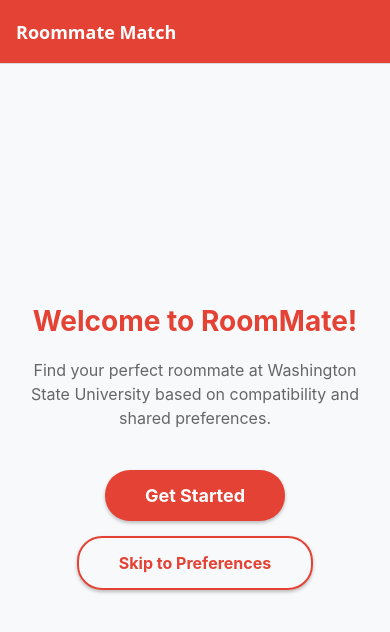
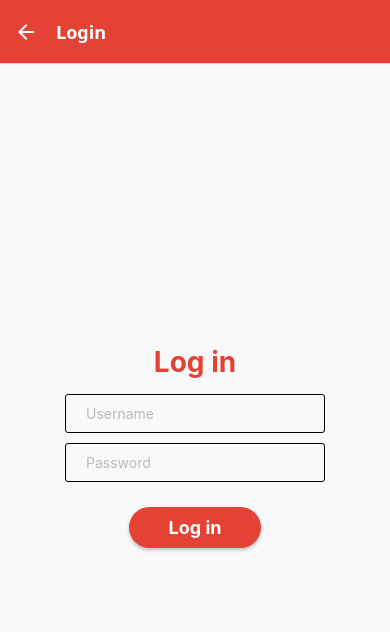
Before and after one commit to vdevaa/CPT-322--RoomMate-A-University-Dormitory-Roommate-Matching-System, a React Native app in the folder roommate-app/: screen /Login in a window 390 px wide. Shown: the top 632 px of the page. Built offline with nearby package versions, Linux system fonts and the light colour scheme.

Commit message:
add login screen functionality

```diff
--- a/roommate-app/App.js
+++ b/roommate-app/App.js
@@ -1,8 +1,10 @@
+
+
 import React from 'react';
 import { NavigationContainer } from '@react-navigation/native';
 import { createStackNavigator } from '@react-navigation/stack';
 import { StatusBar } from 'expo-status-bar';
-import { ProfileScreen, WelcomeScreen, PreferencesScreen } from './src/Screens.js'
+import { ProfileScreen, WelcomeScreen, PreferencesScreen, LoginScreen } from './src/Screens.js'
 
 const Stack = createStackNavigator();
 
@@ -37,6 +39,11 @@ export default function App() {
           component={PreferencesScreen}
           options={{ title: 'Preferences' }}
         />
+        <Stack.Screen
+          name="Login"
+          component={LoginScreen}
+          options={{ title: 'Login' }}
+        />
       </Stack.Navigator>
     </NavigationContainer>
   );
--- a/roommate-app/src/Screens.js
+++ b/roommate-app/src/Screens.js
@@ -1,6 +1,5 @@
-import PreferencesScreen from './screens/PreferencesScreen.js';
-
 // Handle all screen exports
 export {default as WelcomeScreen} from './screens/WelcomeScreen.js';
 export {default as ProfileScreen} from './screens/ProfileScreen.js';
-export {default as PreferencesScreen} from './screens/PreferencesScreen.js'
+export {default as PreferencesScreen} from './screens/PreferencesScreen.js';
+export {default as LoginScreen} from './screens/LoginScreen.js';
--- /dev/null
+++ b/roommate-app/src/screens/LoginScreen.js
@@ -0,0 +1,117 @@
+import React from 'react';
+import {
+  View,
+  Text,
+  StyleSheet,
+  TouchableOpacity,
+  TextInput,
+  SafeAreaView,
+} from 'react-native';
+var username;
+var password;
+// using navigation stack is fine for now but when home screen is called this navigation stack should be thrown out
+// and replaced with a navbar and a new navigation stack to avoid returning here after a login
+export default function LoginScreen({ navigation }) {
+  return (
+    // move these text inputs into component files later for now we will store data here though
+    <SafeAreaView style={styles.container}>
+      <View style={styles.content}>
+        <Text style={styles.title}>Log in</Text>
+        <TextInput
+          style={styles.textinput}
+          placeholder="Username"
+          value={username}
+        />
+        <TextInput
+          style={styles.textinput}
+          secureTextEntry={true}
+          placeholder="Password"
+          value={password}
+        />
+        <TouchableOpacity
+          style={styles.button}
+          // straight back to the welcome screen until we get a home screen
+          onPress={() =>
+            {
+            // call api
+            // check result for session token; store session token in storage for home screen
+            // if api does not respond with one then throw error
+            navigation.navigate('Welcome')
+            }
+        }
+        >
+          <Text style={styles.buttonText}>Log in</Text>
+        </TouchableOpacity>
+      </View>
+    </SafeAreaView>
+  );
+}
+
+// TODO: merge stylesheets and convert constants to scaling sizes
+const styles = StyleSheet.create({
+  container: {
+    flex: 1,
+    backgroundColor: '#f8f9fa',
+  },
+  content: {
+    flex: 1,
+    justifyContent: 'center',
+    alignItems: 'center',
+    padding: 20,
+  },
+  title: {
+    fontSize: 28,
+    fontWeight: 'bold',
+    color: '#E34234',
+    textAlign: 'center',
+    marginBottom: 10,
+  },
+  subtitle: {
+    fontSize: 16,
+    color: '#666',
+    textAlign: 'center',
+    marginBottom: 40,
+    lineHeight: 24,
+  },
+  button: {
+    backgroundColor: '#E34234',
+    paddingHorizontal: 40,
+    marginTop:20,
+    paddingVertical: 10,
+    borderRadius: 25,
+    elevation: 2,
+    shadowColor: '#000',
+    shadowOffset: {
+      width: 0,
+      height: 2,
+    },
+    shadowOpacity: 0.25,
+    shadowRadius: 3.84,
+    marginBottom: 15,
+  },
+  buttonText: {
+    color: '#fff',
+    fontSize: 18,
+    fontWeight: 'bold',
+  },
+  secondaryButton: {
+    backgroundColor: 'transparent',
+    borderWidth: 0,
+    shadowOpacity:0,
+    borderColor: '#E34234',
+  },
+  secondaryButtonText: {
+    color: '#E34234',
+    fontSize: 16,
+    fontWeight: 'bold',
+  },
+    textinput: {
+    color: '#BBBBBB',
+    borderWidth:1,
+    borderBottomColor: '#000000',
+    borderRadius:3,
+    marginVertical:5,
+    paddingHorizontal:20,
+    paddingVertical:10,
+  },
+});
--- a/roommate-app/src/screens/WelcomeScreen.js
+++ b/roommate-app/src/screens/WelcomeScreen.js
@@ -23,9 +23,9 @@ export default function WelcomeScreen({ navigation }) {
         </TouchableOpacity>
         <TouchableOpacity
           style={[styles.button, styles.secondaryButton]}
-          onPress={() => navigation.navigate('Preferences')}
+          onPress={() => navigation.navigate('Login')}
         >
-          <Text style={styles.secondaryButtonText}>Skip to Preferences</Text>
+          <Text style={styles.secondaryButtonText}>Log in</Text>
         </TouchableOpacity>
       </View>
     </SafeAreaView>
@@ -79,7 +79,8 @@ const styles = StyleSheet.create({
   },
   secondaryButton: {
     backgroundColor: 'transparent',
-    borderWidth: 2,
+    borderWidth: 0,
+    shadowOpacity:0,
     borderColor: '#E34234',
   },
   secondaryButtonText: {
```
